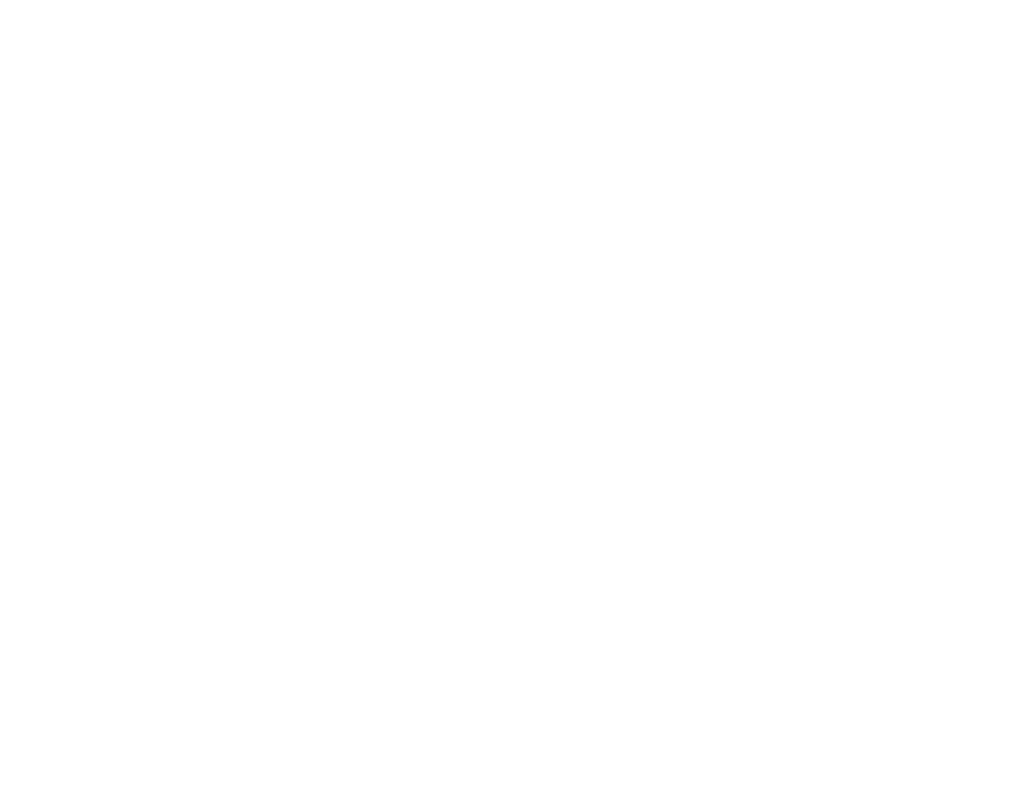
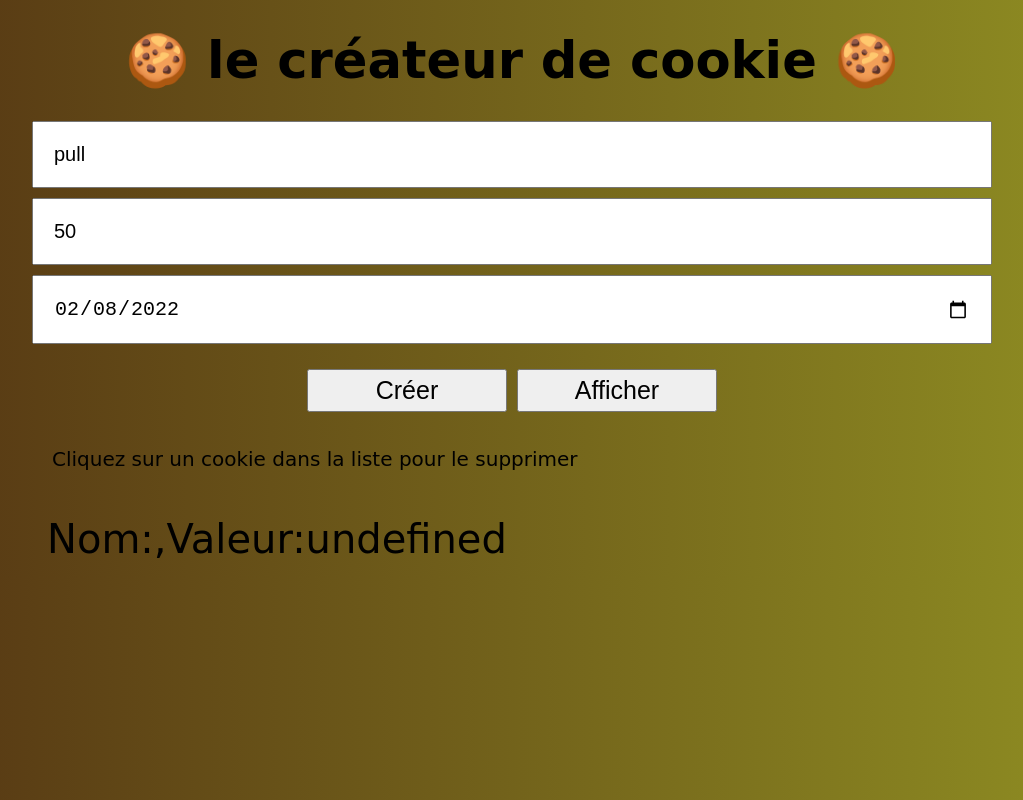
Before and after one commit to ClementCodes/javascript-cookie, a plain HTML site: page index.html in a window 1280 px wide. Shown: the whole page, without its empty margins (128-1151 px from the left). Drawn offline with Linux system fonts and the light colour scheme; a web font is replaced by a local one.

Commit message:
cookie end

```diff
--- a/index.html
+++ b/index.html
@@ -11,6 +11,18 @@
     <title>Document</title>
   </head>
   <body>
+    <h1>🍪 le créateur de cookie 🍪</h1>
 
+    <input type="text" name="cookieName" value="pull" />
+    <input type="text" name="cookieValue" value="50" />
+    <input type="date" name="cookieExpire" />
+    <div class="container-btns">
+      <!-- l'attribut data-cookie permet de manipuler et de retrouver plus facimeemtn les index avec JS -->
+      <button data-cookie="creer" class="btn1">Créer</button>
+      <button data-cookie="toutAfficher" class="btn2">Afficher</button>
+    </div>
+
+    <p class="info-txt"></p>
+    <ul class="affichage"></ul>
   </body>
 </html>
--- a/index.js
+++ b/index.js
@@ -0,0 +1,146 @@
+
+const btns = document.querySelectorAll("button")
+const inputs = document.querySelectorAll("input")
+const infoTxt = document.querySelector(".info-txt")
+const affichage = document.querySelector(".affichage")
+let dejaFait = false
+
+
+const today = new Date()
+
+const nextWeek  = new Date(today.getTime() + 7 * 24 * 60 * 60 * 1000 )
+// console.log(nextWeek);
+
+let day = ('0' + nextWeek).slice(9, 11)
+let month = ('0' + (today.getMonth()+ 1)).slice(-2)
+let year = today.getFullYear()
+
+// console.log(day);
+// console.log(month);
+// console.log(year);
+
+document.querySelector('input[type=date]').value = `${year}-${month}-${day}`
+
+
+btns.forEach(btn => {
+
+    btn.addEventListener("click",btnAction)
+})
+
+
+function btnAction  (event) {
+    let nvOj = {}
+    inputs.forEach(input => {
+
+        let attrName = input.getAttribute("name")
+        // console.log(attrName);
+
+
+        let attrValeur = attrName !== "cookieExpire" ? input.value : input.valueAsDate
+
+        // console.log(attrValeur);
+        nvOj[attrName] = attrValeur
+
+        // console.log(nvOj[attrName]);
+
+
+
+
+    })
+    // console.log(nvOj);
+    let description = event.target.getAttribute('data-cookie')
+
+    if (description === "creer"){
+        creerCookie(nvOj.cookieName,nvOj.cookieValue,nvOj.cookieExpire)
+
+    } else if ((description === "toutAfficher")) {
+        listeCookies();
+    }
+
+}
+
+
+
+
+const creerCookie = (name, value, exp) => {
+
+    infoTxt.innerText = ""
+    affichage.childNodes.forEach(child => child.remove)
+    affichage.innerHTML =""
+//si le cookie a un meme nom
+
+    let cookies = document.cookie.split(";")
+
+    // console.log(cookies);
+    cookies.forEach(cook => {
+        cook = cook.trim()
+        // console.log(cook);
+
+        let formatCookie = cook.split("=")
+
+        if (formatCookie[0]===encodeURIComponent(name)) {
+            dejaFait =true
+        }
+
+    })
+    if (dejaFait) {
+        infoTxt.innerText ="un cookie possede déjà ce nom"
+    }
+
+
+// sil e cookie n 'a pas de nom
+    if (name.length === 0) {
+        infoTxt.innerText = "impossible de définir un cookie without name"
+        return
+    }
+
+
+    document.cookie = `${encodeURIComponent(name)}=${encodeURIComponent(value)};expire=${exp.toUTCString()}`
+
+
+    let info = document.createElement("li")
+    info.innerText = `Cookie${name} créé !`
+    affichage.appendChild(info)
+    setTimeout(() => {
+        info.remove()
+
+    },1500)
+}
+
+
+    function listeCookies() {
+
+
+        let cookies = document.cookie.split(";")
+        if (cookies.join() ===" "){
+            infoTxt.innerText = "Pas de cookiesà afficher"
+            return
+        }
+
+        cookies.forEach(cookie => {
+            cookie = cookie.trim()
+            let formatCookie = cookie.split("=")
+            console.log(formatCookie);
+
+        infoTxt.innerText="Cliquez sur un cookie dans la liste pour le supprimer"
+        let item = document.createElement("li")
+        item.innerText = `Nom:${decodeURIComponent(formatCookie[0])},Valeur:${decodeURIComponent(formatCookie[1])}`
+            affichage.appendChild(item)
+
+
+
+
+
+            item.addEventListener("click", () => {
+
+                document.cookie = `${formatCookie[0].toUpperCase()} =;expirees=${new Date(0)}`
+                item.innerText = `Cookie${formatCookie[0].toUpperCase()}  supprimé;`
+
+                setTimeout(()=> {
+                    item.remove()
+                },1000)
+            })
+        })
+    }
+
+    listeCookies()
--- a/style.css
+++ b/style.css
@@ -0,0 +1,56 @@
+/** @format */
+@import url("https://fonts.googleapis.com/css2?family=Supermercado+One&display=swap");
+*,
+::before,
+::after {
+  box-sizing: border-box;
+  margin: 0;
+  padding: 0;
+}
+
+body {
+  font-family: "Supermercado One", cursive;
+
+  background: linear-gradient(to right, #543413, #919123);
+}
+h1 {
+  text-align: center;
+  font-size: 4vw;
+  margin: 30px 0;
+}
+
+input {
+  display: block;
+  margin: 10px auto;
+  padding: 20px;
+  font-size: 20px;
+  width: 75%;
+}
+
+.container-btns {
+  display: flex;
+  justify-content: center;
+  margin-top: 20px;
+}
+
+button {
+  display: block;
+  width: 200px;
+  font-size: 25px;
+  padding: 5px;
+  margin: 5px;
+}
+.affichage {
+  list-style-type: none;
+  margin: 0 auto;
+  width: 75%;
+  padding: 15px;
+  font-size: 40px;
+}
+
+.info-txt {
+  margin: 10px auto;
+  padding: 20px;
+  font-size: 20px;
+  width: 75%;
+}
```
